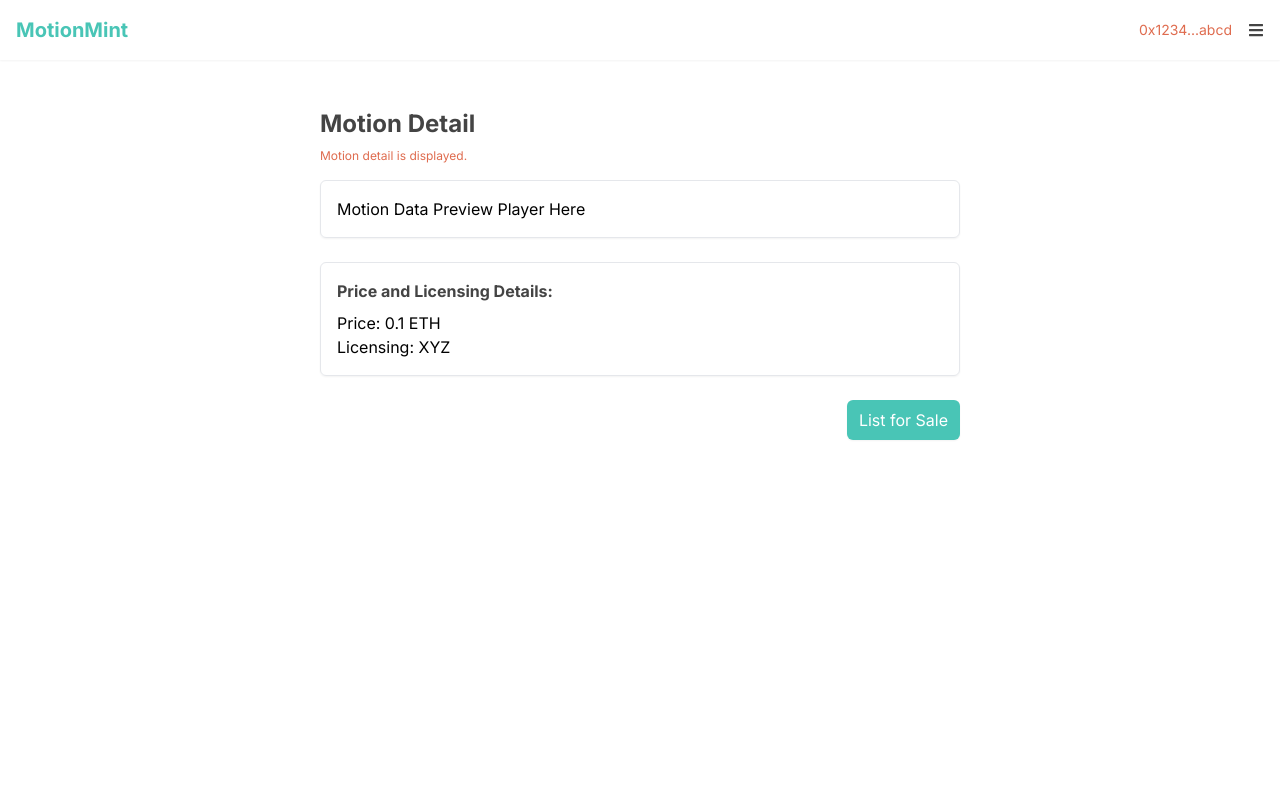
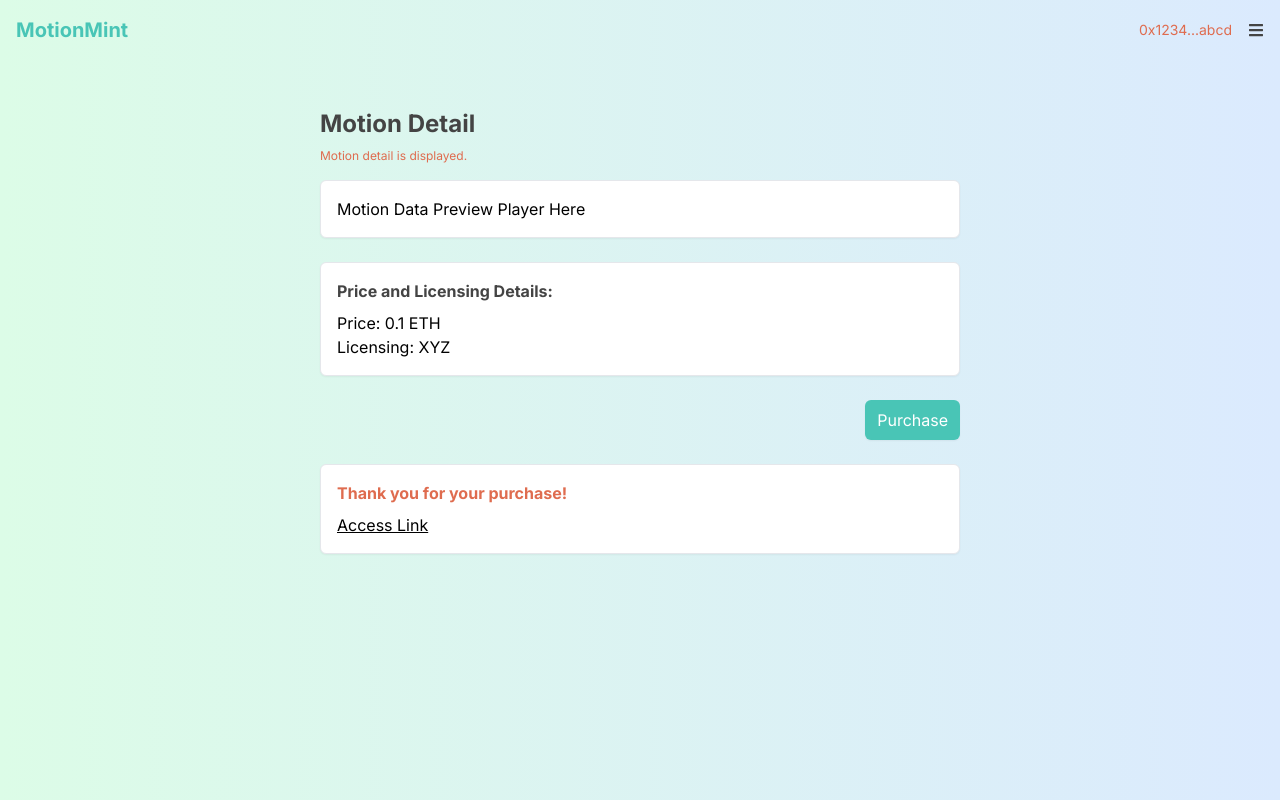
Before and after one commit to taijusanagi/motion-mint, a Next.js app in the folder packages/app/: page /motions/1 in a window 1280 px wide. Built offline with nearby package versions, Linux system fonts and the light colour scheme.

Commit message:
feat: add background color

```diff
--- a/packages/app/src/components/Footer.tsx
+++ b/packages/app/src/components/Footer.tsx
@@ -3,7 +3,7 @@ import { FaGithub } from "react-icons/fa";
 
 const Footer: React.FC = () => {
   return (
-    <footer className="bg-default shadow-sm p-4 mt-8">
+    <footer className="bg-default shadow-sm p-4 mt-8 bg-gradient-to-r from-green-100 to-blue-100">
       <div className="container mx-auto flex justify-center">
         <a
           href="https://github.com/taijusanagi/motion-mint"
--- a/packages/app/src/components/Header.tsx
+++ b/packages/app/src/components/Header.tsx
@@ -10,7 +10,7 @@ interface HeaderProps {
 
 const Header: React.FC<HeaderProps> = ({ isConnected, userAddress }) => {
   return (
-    <header className="bg-default shadow-sm p-4">
+    <header className="bg-default p-4 bg-gradient-to-r from-green-100 to-blue-100">
       <div className="container mx-auto flex justify-between items-center">
         <div className="text-primary font-bold text-xl">
           <Link href="/">MotionMint</Link>
--- a/packages/app/src/pages/_document.tsx
+++ b/packages/app/src/pages/_document.tsx
@@ -1,4 +1,4 @@
-import { Html, Head, Main, NextScript } from 'next/document'
+import { Html, Head, Main, NextScript } from "next/document";
 
 export default function Document() {
   return (
@@ -9,5 +9,5 @@ export default function Document() {
         <NextScript />
       </body>
     </Html>
-  )
+  );
 }
--- a/packages/app/src/pages/dashboard.tsx
+++ b/packages/app/src/pages/dashboard.tsx
@@ -34,7 +34,7 @@ export default function Dashboard() {
   };
 
   return (
-    <div className={`min-h-screen flex flex-col ${inter.className}`}>
+    <div className={`min-h-screen flex flex-col bg-gradient-to-r from-green-100 to-blue-100 ${inter.className}`}>
       <Header {...headerState} />
       <main className="flex-1 mx-auto w-full max-w-2xl py-12 px-4 relative">
         <section className="mb-8">
--- a/packages/app/src/pages/index.tsx
+++ b/packages/app/src/pages/index.tsx
@@ -17,7 +17,7 @@ export default function LandingPage() {
   };
 
   return (
-    <div className={`min-h-screen flex flex-col ${inter.className}`}>
+    <div className={`min-h-screen flex flex-col bg-gradient-to-r from-green-100 to-blue-100 ${inter.className}`}>
       <Header {...headerState} />
       <main className="flex-1 mx-auto w-full max-w-4xl px-4">
         <section className="text-center py-32">
@@ -43,7 +43,7 @@ export default function LandingPage() {
         </section>
         <section className="py-8 text-center">
           <h2 className="text-3xl font-bold text-default mb-8">Benefits</h2>
-          <div className="grid grid-cols-3 gap-8">
+          <div className="grid grid-cols-1 md:grid-cols-3 gap-12">
             <div className="text-center flex flex-col items-center">
               <div className="text-3xl text-primary mb-4">
                 <FaRocket />
--- a/packages/app/src/pages/market.tsx
+++ b/packages/app/src/pages/market.tsx
@@ -54,7 +54,7 @@ const Market: React.FC = () => {
   ];
 
   return (
-    <div className={`min-h-screen flex flex-col ${inter.className}`}>
+    <div className={`min-h-screen flex flex-col bg-gradient-to-r from-green-100 to-blue-100 ${inter.className}`}>
       <Header {...headerState} />
       <main className="flex-1 mx-auto w-full max-w-4xl py-12 px-4 relative">
         <h2 className="text-2xl font-bold text-default mb-2">Market</h2>
--- a/packages/app/src/pages/motions/[id].tsx
+++ b/packages/app/src/pages/motions/[id].tsx
@@ -10,16 +10,16 @@ const MotionDataDetail: React.FC = () => {
     userAddress: "0x1234...abcd",
   };
 
-  const isCreator = true;
+  const isCreator = false;
 
   return (
-    <div className={`min-h-screen flex flex-col ${inter.className}`}>
+    <div className={`min-h-screen flex flex-col bg-gradient-to-r from-green-100 to-blue-100 ${inter.className}`}>
       <Header {...headerState} />
       <main className="flex-1 mx-auto w-full max-w-2xl py-12 px-4 relative">
         <h2 className="text-2xl font-bold text-default mb-2">Motion Detail</h2>
         <p className="mb-4 text-xs text-accent">Motion detail is displayed.</p>
-        <div className="border rounded-md shadow-sm p-4 mb-6">Motion Data Preview Player Here</div>
-        <div className="border rounded-md shadow-sm p-4 mb-6">
+        <div className="border rounded-md shadow-sm p-4 mb-6 bg-default">Motion Data Preview Player Here</div>
+        <div className="border rounded-md shadow-sm p-4 mb-6 bg-default">
           <h3 className="text-default font-bold mb-2">Price and Licensing Details:</h3>
           <p>Price: 0.1 ETH</p>
           <p>Licensing: XYZ</p>
@@ -33,7 +33,7 @@ const MotionDataDetail: React.FC = () => {
             <div className="mb-6 flex justify-end">
               <Button label="Purchase" /* onClick={} */ />
             </div>
-            <div className="border rounded-md shadow-sm p-4 mb-6">
+            <div className="border rounded-md shadow-sm p-4 mb-6 bg-default">
               <h3 className="text-accent font-bold mb-2">Thank you for your purchase!</h3>
               <a href="#" className="underline">
                 Access Link
--- a/packages/app/src/pages/upload.tsx
+++ b/packages/app/src/pages/upload.tsx
@@ -56,7 +56,7 @@ const UploadAndConversion: React.FC = () => {
   };
 
   return (
-    <div className={`min-h-screen flex flex-col ${inter.className}`}>
+    <div className={`min-h-screen flex flex-col bg-gradient-to-r from-green-100 to-blue-100 ${inter.className}`}>
       <Header {...headerState} />
       <main className="flex-1 mx-auto w-full max-w-2xl py-12 px-4 relative">
         <p className="mb-4 text-xs text-accent">
```
